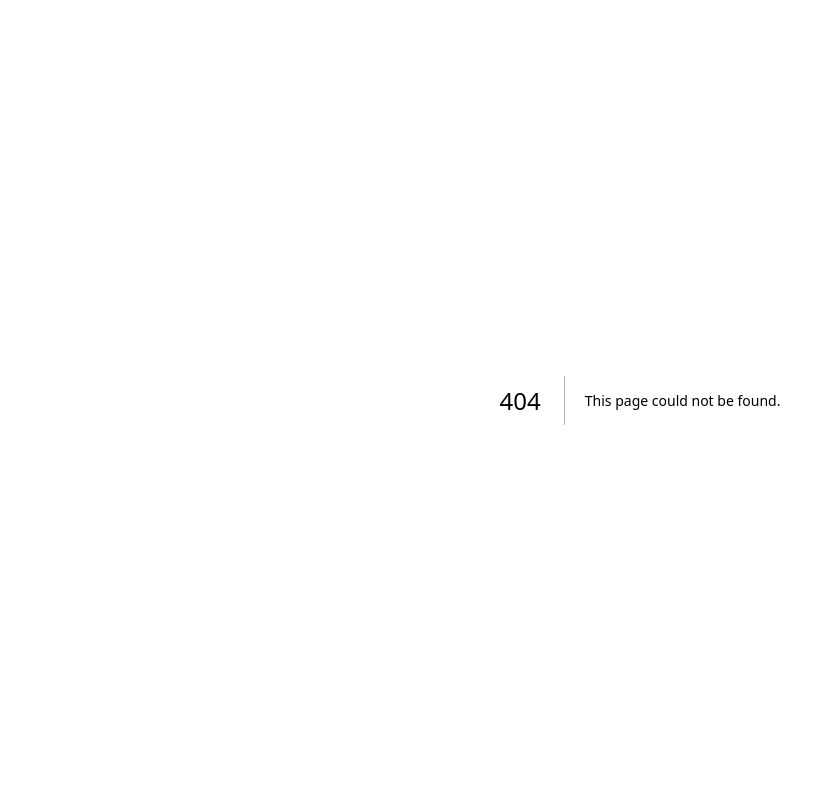
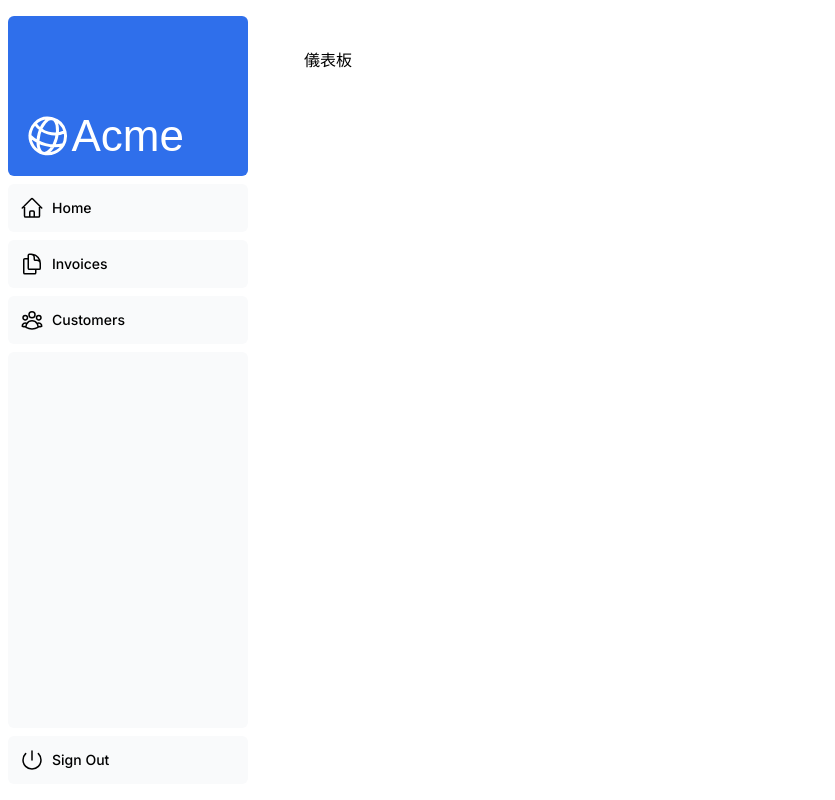
Before and after one commit to AngeloCodeHub/Learn-NextJS, a Next.js app: page /dashboard in a window 1280 px wide. Before the commit this address had no page. Shown: the whole page, without its empty margins (0-835 px from the left). Built offline with nearby package versions, Linux system fonts and the light colour scheme; a web font is replaced by a local one.

Commit message:
Chapter 4 - Finished

```diff
--- /dev/null
+++ b/app/dashboard/customers/page.tsx
@@ -0,0 +1,10 @@
+
+
+export default function CustomersPage() {
+
+  return (
+    <div>
+      <p>顧客</p>
+    </div>
+  )
+}
--- /dev/null
+++ b/app/dashboard/invoices/page.tsx
@@ -0,0 +1,9 @@
+
+export default function InvoicesPage() {
+
+  return (
+    <div>
+      <p>發票</p>
+    </div>
+  )
+}
--- /dev/null
+++ b/app/dashboard/layout.tsx
@@ -0,0 +1,14 @@
+import SideNav from '@/app/ui/dashboard/sidenav';
+
+export default function Layout({ children }: { children: React.ReactNode }) {
+  // export default function Layout() {
+  return (
+    <div className="flex h-screen flex-col md:flex-row md:overflow-hidden">
+      <div className="w-full flex-none md:w-64">
+        <SideNav />
+      </div>
+      <div className="flex-grow p-6 md:overflow-y-auto md:p-12">{children}</div>
+      {/* <div className="flex-grow p-6 md:overflow-y-auto md:p-12"></div> */}
+    </div>
+  );
+}
--- /dev/null
+++ b/app/dashboard/page.tsx
@@ -0,0 +1,9 @@
+
+export default function Page() {
+
+  return (
+    <div>
+      <p>儀表板</p>
+    </div>
+  )
+}
```
